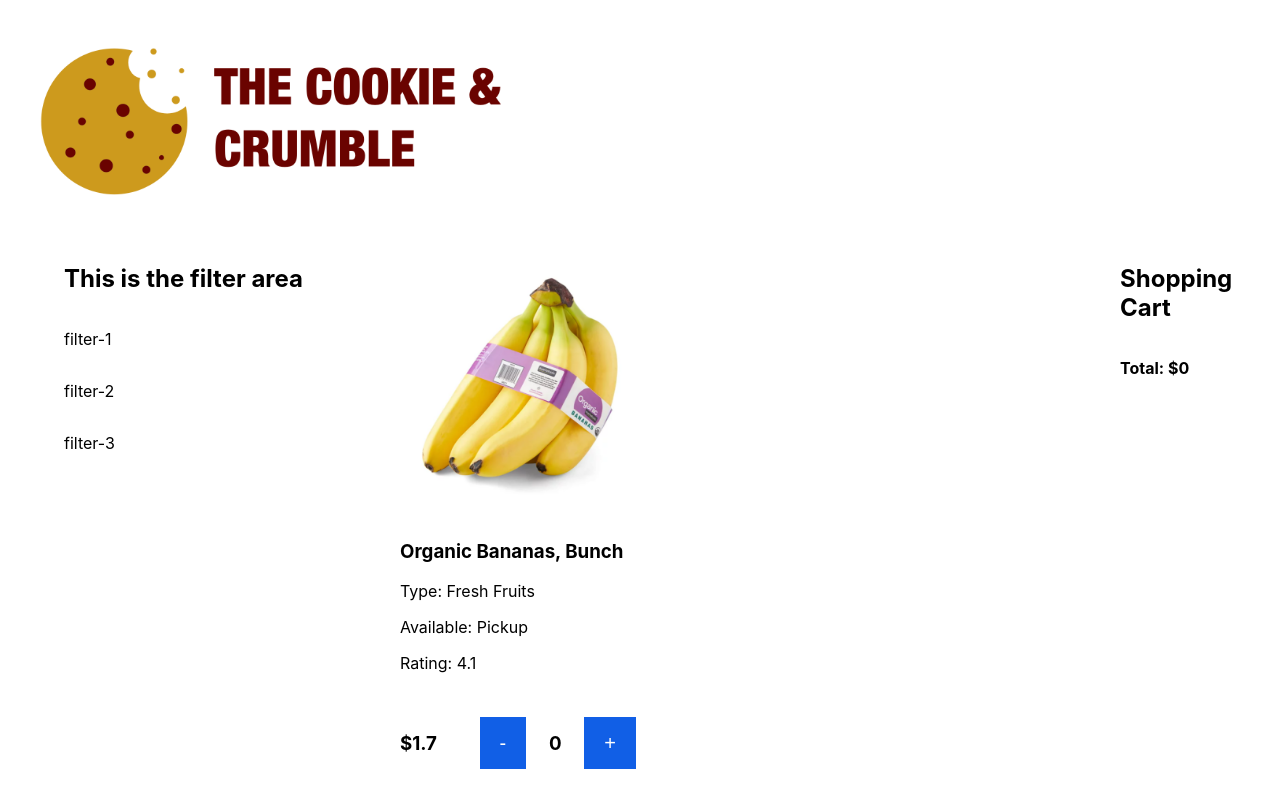
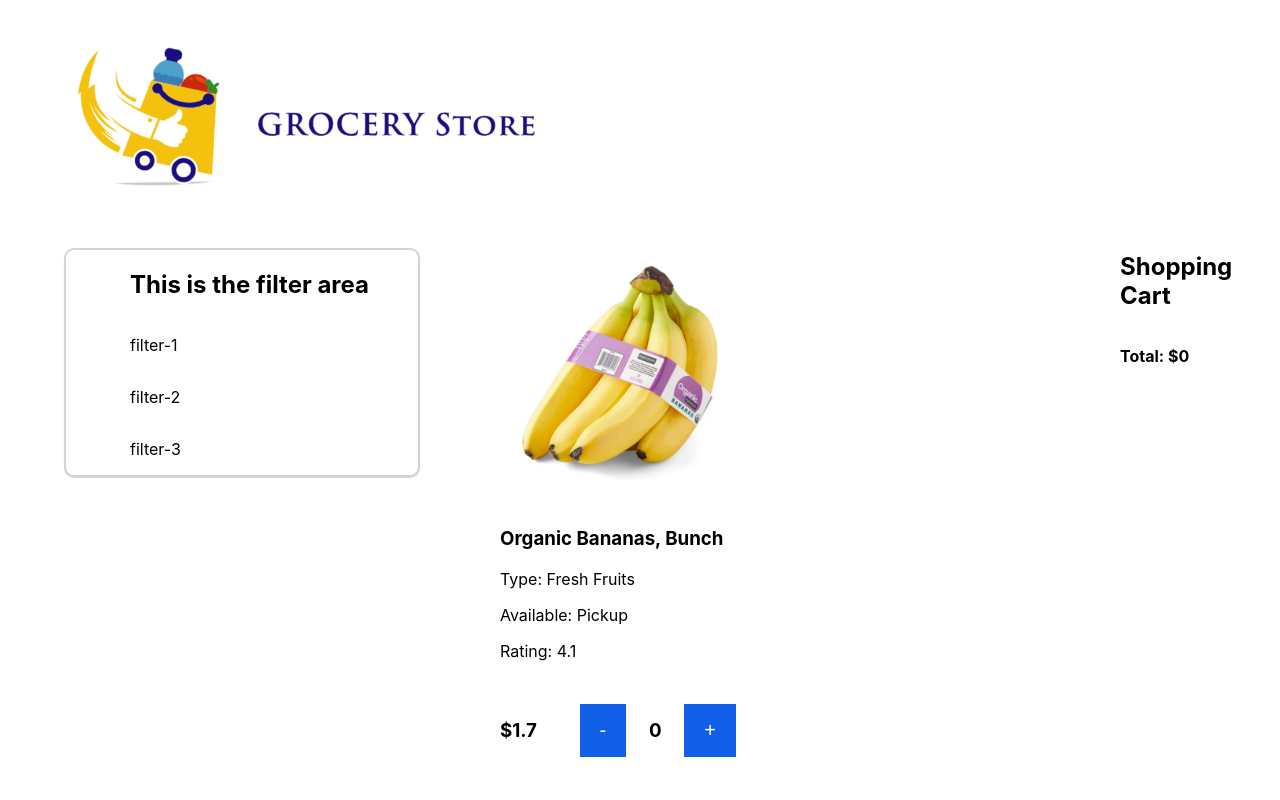
Before and after one commit to smartfox998/Grocery-Store, a React (Create React App) app: page / in a window 1280 px wide. Shown: the top 800 px of the page. Built offline with nearby package versions, Linux system fonts and the light colour scheme; the HTML template or start-up script is replaced by a standard one.

Commit message:
update changes

```diff
--- a/src/App.css
+++ b/src/App.css
@@ -6,7 +6,7 @@
 .title {
   width: 40%;
   height: auto;
-  margin: 1rem;
+  margin: 2rem 2rem 2rem 4rem;
 }
 
 .content {
@@ -21,7 +21,11 @@
   align-self: flex-start;
   flex-direction: column;
   padding: 0rem 0rem 0rem 4rem;
-  min-width: 20rem;
+  margin: 1rem 4rem 0rem 4rem;
+  min-width: 18rem;
+  border: 2px solid #d2d2d2;
+  border-radius: 10px;
+  box-shadow: 0 1px 1px #d2d2d2;
 }
 
 .cart {
```
Also changed, not shown: src/title.png.
